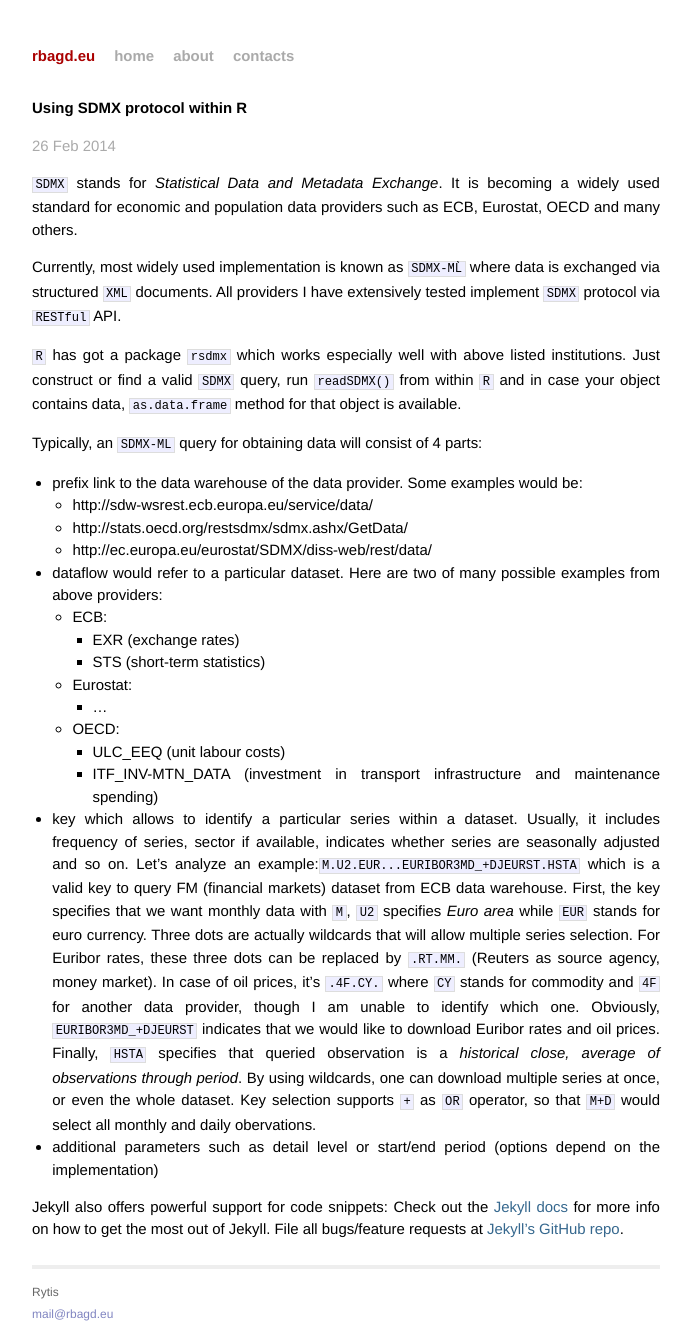
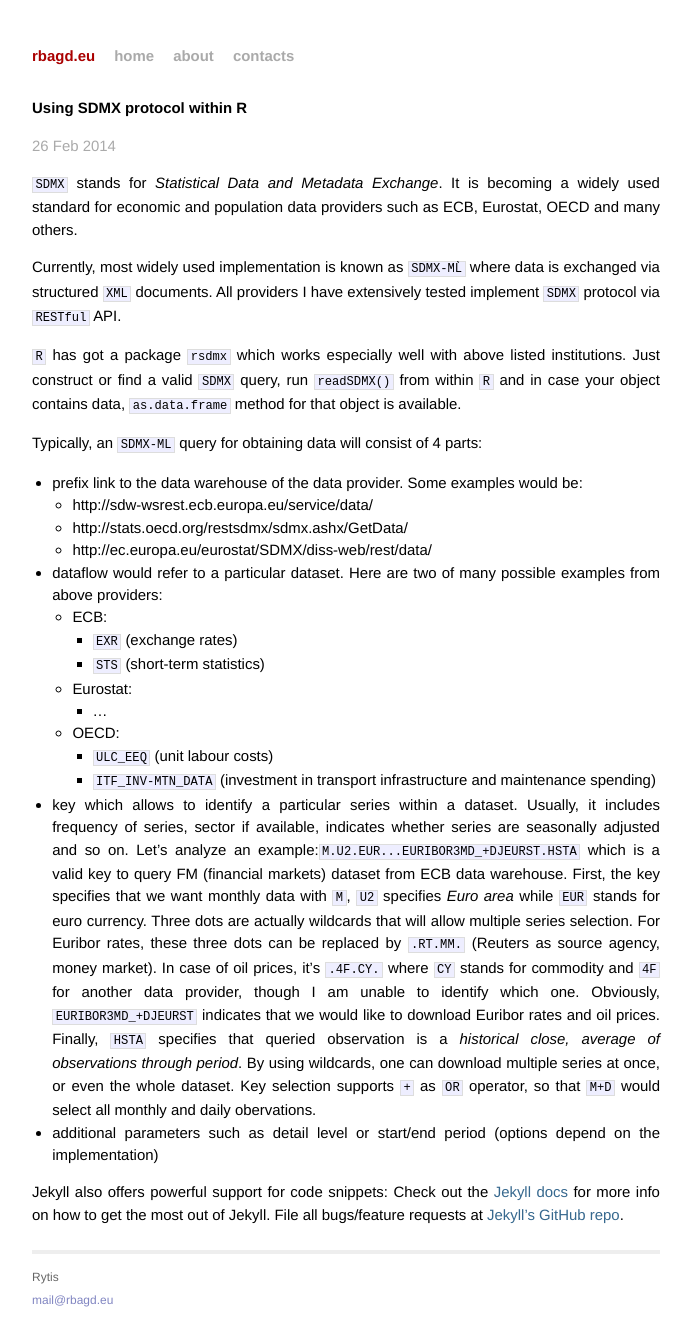
Before and after one commit to rbagd/rbagd.github.io, a Jekyll site: the page built from drafts/sdmx.markdown, in a window 1280 px wide. Shown: the whole page, without its empty margins (294-987 px from the left). Built offline with Jekyll 4.4.1, drawn with Linux system fonts in a browser that asks for light colours; Markdown is read by kramdown in place of the engine named in the settings.

Commit message:
Improving typography.

```diff
--- a/drafts/sdmx.markdown
+++ b/drafts/sdmx.markdown
@@ -18,16 +18,15 @@ Typically, an `SDMX-ML` query for obtaining data will consist of 4 parts:
   * http://ec.europa.eu/eurostat/SDMX/diss-web/rest/data/
 * dataflow would refer to a particular dataset. Here are two of many possible examples from above providers:
   * ECB:
-    * EXR (exchange rates)
-    * STS (short-term statistics)
+    * `EXR` (exchange rates)
+    * `STS` (short-term statistics)
   * Eurostat:
     * ...
   * OECD:
-    * ULC_EEQ (unit labour costs)
-    * ITF_INV-MTN_DATA (investment in transport infrastructure and maintenance spending)
+    * `ULC_EEQ` (unit labour costs)
+    * `ITF_INV-MTN_DATA` (investment in transport infrastructure and maintenance spending)
 * key which allows to identify a particular series within a dataset. Usually, it includes frequency of series, sector if available, indicates whether series are seasonally adjusted and so on. Let's analyze an example:`M.U2.EUR...EURIBOR3MD_+DJEURST.HSTA` which is a valid key to query FM (financial markets) dataset from ECB data warehouse. First, the key specifies that we want monthly data with `M`, `U2` specifies *Euro area* while `EUR` stands for euro currency. Three dots are actually wildcards that will allow multiple series selection. For Euribor rates, these three dots can be replaced by `.RT.MM.` (Reuters as source agency, money market). In case of oil prices, it's `.4F.CY.` where `CY` stands for commodity and `4F` for another data provider, though I am unable to identify which one. Obviously, `EURIBOR3MD_+DJEURST` indicates that we would like to download Euribor rates and oil prices. Finally, `HSTA` specifies that queried observation is a *historical close, average of observations through period*. By using wildcards, one can download multiple series at once, or even the whole dataset. Key selection supports `+` as `OR` operator, so that `M+D` would select all monthly and daily obervations.
 * additional parameters such as detail level or start/end period (options depend on the implementation)
-
 
 Jekyll also offers powerful support for code snippets:
 Check out the [Jekyll docs][jekyll] for more info on how to get the most out of Jekyll. File all bugs/feature requests at [Jekyll's GitHub repo][jekyll-gh].
```
